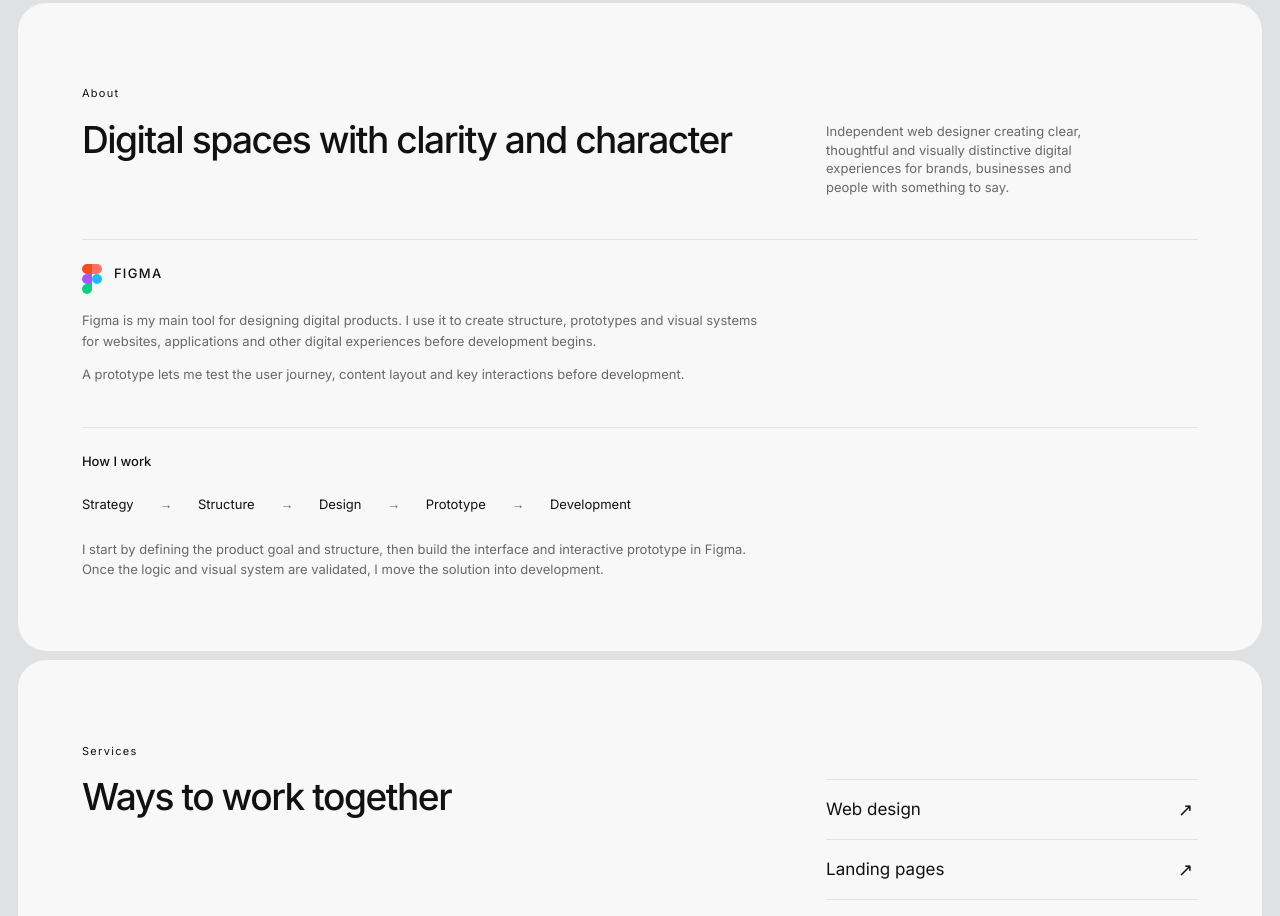
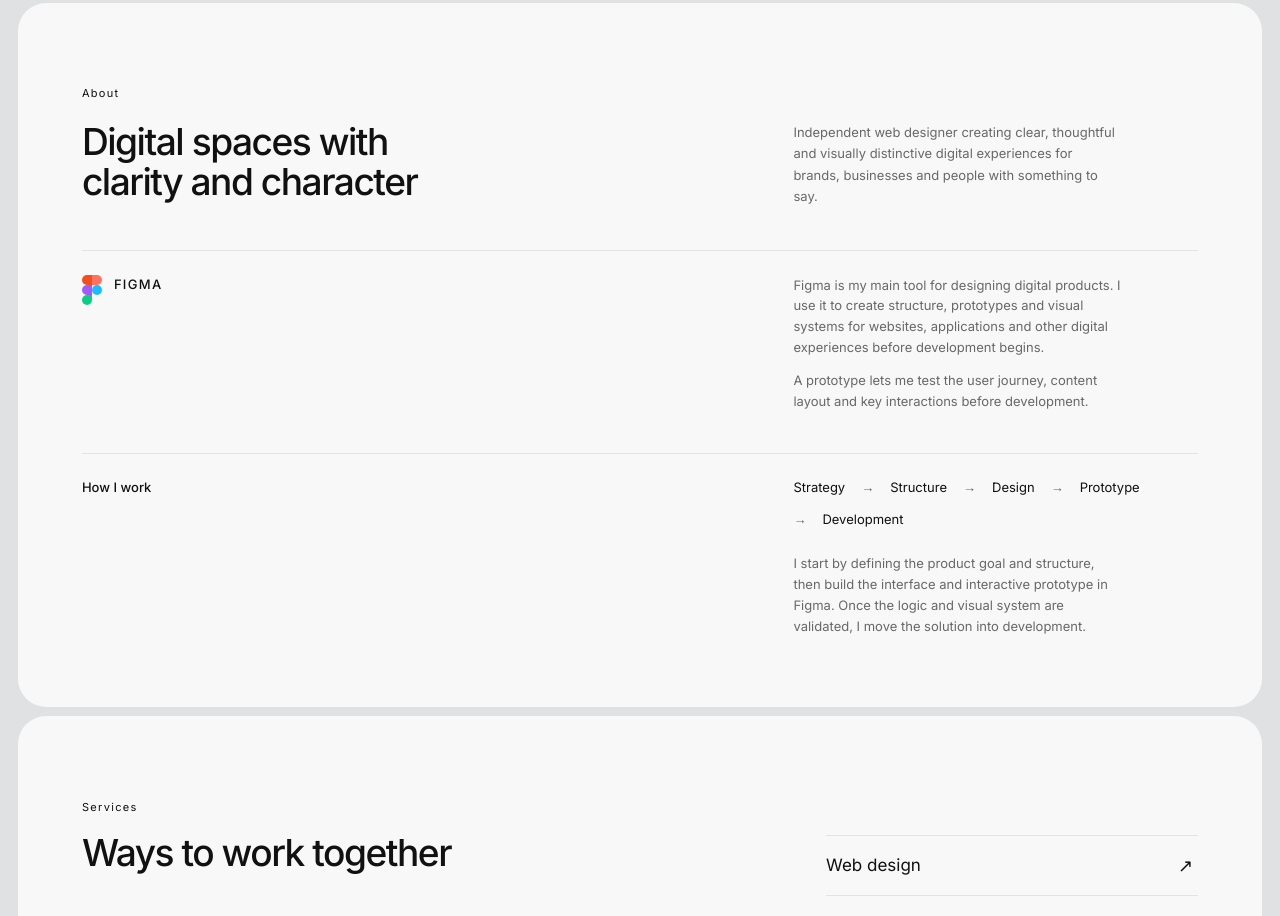
Before and after one commit to umarovro59/rustam-portfolio, a Next.js app: page / in a window 1280 px wide. Shown: the part 2320-3236 px from the top of the page. Built offline with nearby package versions, Linux system fonts and the light colour scheme.

Commit message:
Refine About section layout

```diff
--- a/src/app/globals.css
+++ b/src/app/globals.css
@@ -510,17 +510,44 @@ em {
 .project-details span:first-child {
   color: var(--muted);
 }
-.about-content,
 .services-content {
   display: grid;
   grid-template-columns: 2fr 1fr;
   margin-top: var(--title-group-gap);
 }
+.about-content {
+  --about-columns: minmax(0, 1.6fr) minmax(0, 1fr);
+  --about-column-gap: clamp(32px, 5vw, 80px);
+  display: grid;
+  grid-template-columns: var(--about-columns);
+  column-gap: var(--about-column-gap);
+  align-items: start;
+  margin-top: var(--title-group-gap);
+}
+.about-content > .section-title {
+  min-width: 0;
+  max-width: 18ch;
+  margin: 0;
+  line-height: 1.08;
+  text-wrap: balance;
+  overflow-wrap: anywhere;
+}
 .about-text {
+  min-width: 0;
   align-self: start;
+}
+.about-text p,
+html[lang="ru"] .about-text p {
+  max-width: 40ch;
+  line-height: 1.65;
 }
 .about-tool,
 .about-process {
+  display: grid;
+  grid-template-columns: var(--about-columns);
+  column-gap: var(--about-column-gap);
+  row-gap: 24px;
+  align-items: start;
   grid-column: 1 / -1;
   min-width: 0;
   margin-top: 42px;
@@ -529,7 +556,7 @@ em {
 }
 .about-tool-heading,
 .about-process-heading {
-  margin: 0 0 16px;
+  margin: 0;
   font-size: var(--secondary-size);
   font-weight: 500;
 }
@@ -541,28 +568,35 @@ em {
 }
 .about-tool p,
 .about-process p {
-  max-width: 680px;
+  max-width: 40ch;
   margin: 0;
   color: var(--muted);
   font-size: var(--secondary-size);
   line-height: 1.6;
+}
+.about-tool-copy,
+.about-process-content {
+  min-width: 0;
 }
 .about-tool p + p {
   margin-top: 12px;
 }
 .about-workflow {
   display: flex;
+  flex-wrap: wrap;
   align-items: center;
   list-style: none;
   padding: 0;
-  margin: 24px 0;
-  gap: clamp(12px, 2vw, 28px);
+  margin: 0 0 24px;
+  gap: 12px 16px;
   font-size: var(--secondary-size);
 }
 .about-workflow li {
   display: flex;
   align-items: center;
-  gap: clamp(12px, 2vw, 28px);
+  gap: 16px;
+  min-width: 0;
+  overflow-wrap: anywhere;
 }
 .about-workflow-arrow {
   color: var(--muted);
@@ -1102,7 +1136,6 @@ em {
   }
   .work-heading,
   .products-heading,
-  .about-content,
   .services-content {
     display: block;
     margin-top: var(--title-group-gap);
@@ -1148,7 +1181,11 @@ em {
     line-height: 1.35;
   }
   .about-text {
-    margin-top: 30px;
+    margin-top: 0;
+  }
+  .about-content {
+    --about-columns: minmax(0, 1fr);
+    row-gap: 24px;
   }
   .about-tool,
   .about-process {
@@ -1309,10 +1346,6 @@ html[lang="ru"] .hero-foot p {
   max-width: 500px;
   line-height: 1.65;
 }
-html[lang="ru"] .about-text p {
-  max-width: 340px;
-  line-height: 1.55;
-}
 html[lang="ru"] .project-details {
   letter-spacing: 0.05em;
 }
@@ -1337,10 +1370,6 @@ html[lang="ru"] .project-details {
     line-height: 1;
     letter-spacing: -0.035em;
   }
-  html[lang="ru"] .about-text p {
-    max-width: 310px;
-    line-height: 1.55;
-  }
   html[lang="ru"] .project-description {
     font-size: 9.5px;
     line-height: 1.42;
--- a/src/components/About.tsx
+++ b/src/components/About.tsx
@@ -32,11 +32,14 @@ export function About({
             </svg>
             FIGMA
           </h3>
+          <div className="about-tool-copy">
             <p>{copy.figmaBody}</p>
             <p>{copy.prototypeBody}</p>
           </div>
+        </div>
         <div className="about-process reveal">
           <h3 className="about-process-heading">{copy.processTitle}</h3>
+          <div className="about-process-content">
             <ol className="about-workflow">
               {copy.steps.map((step, index) => (
                 <li key={step}>
@@ -53,6 +56,7 @@ export function About({
             <p>{copy.processBody}</p>
           </div>
         </div>
+      </div>
     </section>
   );
 }
```
Lines whose indentation alone changed are shown as unchanged.
